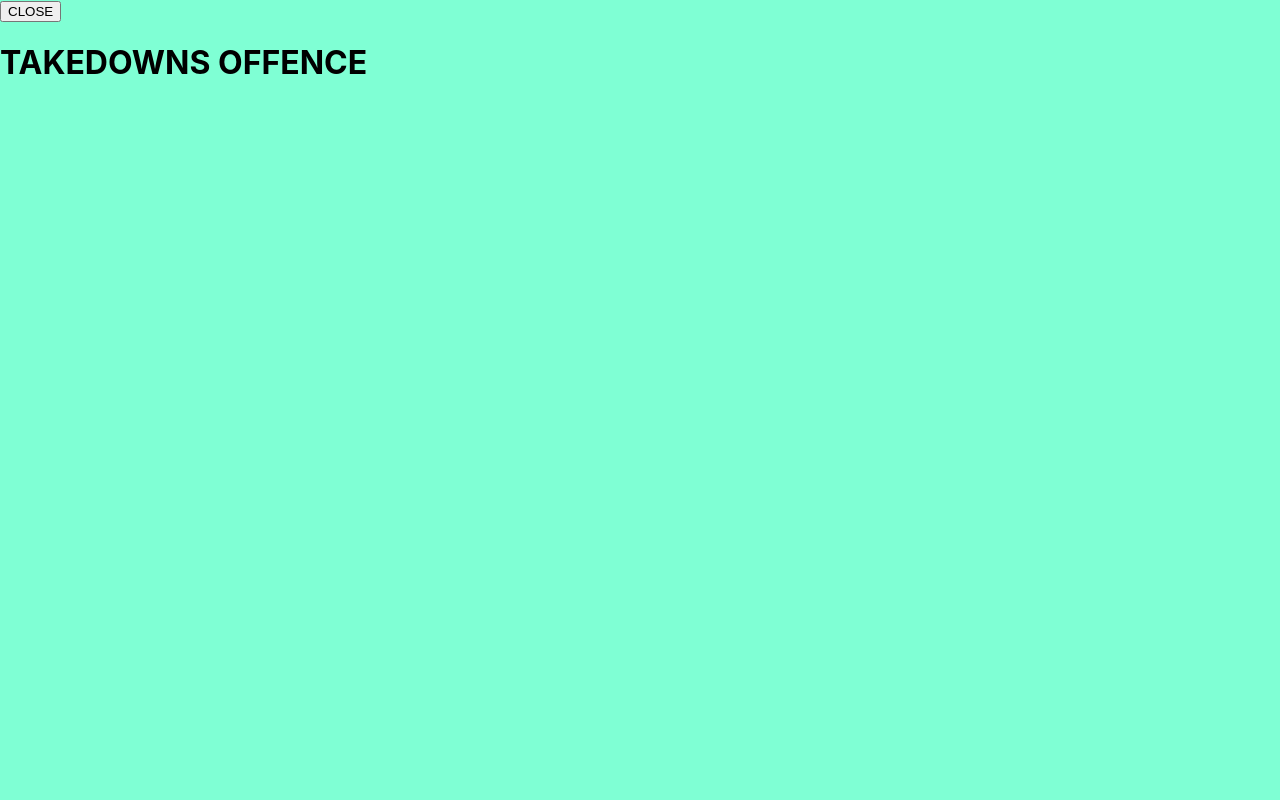
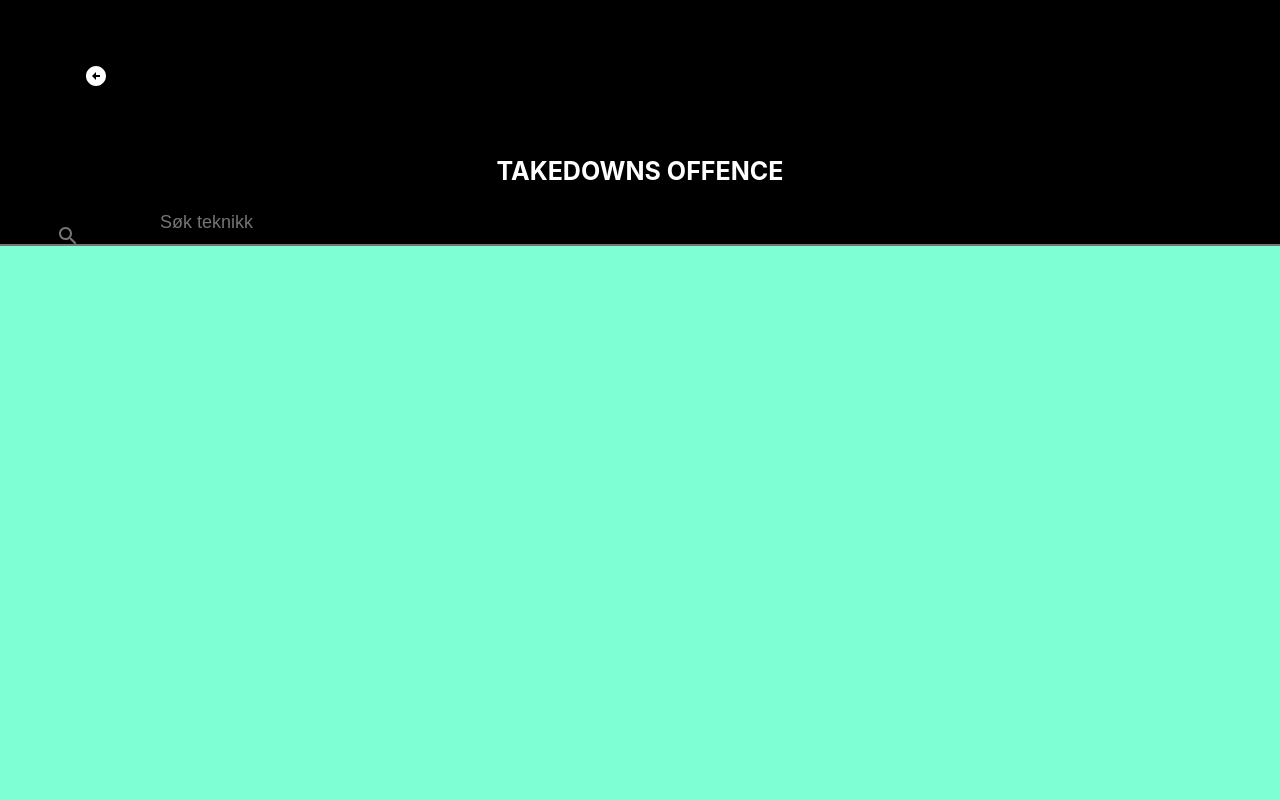
Before and after one commit to Afrimo/fmt_techniques, a React (Create React App) app: page /Menu in a window 1280 px wide. Both pictures are taken after a click on the element "Takedowns Offence". Shown: the top 800 px of the page. Built offline with nearby package versions, Linux system fonts and the light colour scheme.

Commit message:
modal header structured

```diff
--- a/src/components/GroundGameDefence.js
+++ b/src/components/GroundGameDefence.js
@@ -1,10 +1,16 @@
 import "../styles/GroundGameDefence.css";
+import SearchIcon from "@mui/icons-material/Search";
+import ArrowCircleLeftIcon from "@mui/icons-material/ArrowCircleLeft";
 
 export function GroundGameDefence({ toggleGgDefence }) {
   return (
     <div className="gg-def-box">
-      <button onClick={toggleGgDefence}>CLOSE</button>
-      <h1>GROUND GAME DEFENCE</h1>
+      <div className="modal-header">
+        <ArrowCircleLeftIcon onClick={toggleGgDefence} className="back" />
+        <h3>GROUND GAME DEFENCE</h3>
+        <SearchIcon className="search" />
+        <input className="search-bar" placeholder="Søk teknikk" />
+      </div>
     </div>
   );
 }
--- a/src/components/GroundGameOffence.js
+++ b/src/components/GroundGameOffence.js
@@ -1,10 +1,16 @@
 import "../styles/GroundGameOffence.css";
+import SearchIcon from "@mui/icons-material/Search";
+import ArrowCircleLeftIcon from "@mui/icons-material/ArrowCircleLeft";
 
 export function GroundGameOffence({ toggleGgOffence }) {
   return (
     <div className="gg-off-box">
-      <button onClick={toggleGgOffence}>CLOSE</button>
-      <h1>GROUND GAME OFFENCE</h1>
+      <div className="modal-header">
+        <ArrowCircleLeftIcon onClick={toggleGgOffence} className="back" />
+        <h3>GROUND GAME OFFENCE</h3>
+        <SearchIcon className="search" />
+        <input className="search-bar" placeholder="Søk teknikk" />
+      </div>
     </div>
   );
 }
--- a/src/components/StrikingDefence.js
+++ b/src/components/StrikingDefence.js
@@ -1,10 +1,16 @@
 import "../styles/StrikingDefence.css";
+import SearchIcon from "@mui/icons-material/Search";
+import ArrowCircleLeftIcon from "@mui/icons-material/ArrowCircleLeft";
 
 export function StrikingDefence({ toggleStrikingDefence }) {
   return (
     <div className="striking-def-box">
-      <button onClick={toggleStrikingDefence}>CLOSE</button>
-      <h1>STRIKING DEFENCE</h1>
+      <div className="modal-header">
+        <ArrowCircleLeftIcon onClick={toggleStrikingDefence} className="back" />
+        <h3>STRIKING DEFENCE</h3>
+        <SearchIcon className="search" />
+        <input className="search-bar" placeholder="Søk teknikk" />
+      </div>
     </div>
   );
 }
--- a/src/components/StrikingOffence.js
+++ b/src/components/StrikingOffence.js
@@ -1,10 +1,16 @@
 import "../styles/StrikingOffence.css";
+import SearchIcon from "@mui/icons-material/Search";
+import ArrowCircleLeftIcon from "@mui/icons-material/ArrowCircleLeft";
 
 export function StrikingOffence({ toggleStrikingOffence }) {
   return (
     <div className="striking-off-box">
-      <button onClick={toggleStrikingOffence}>CLOSE</button>
-      <h1>STRIKING OFFENCE</h1>
+      <div className="modal-header">
+        <ArrowCircleLeftIcon onClick={toggleStrikingOffence} className="back" />
+        <h3>STRIKING OFFENCE</h3>
+        <SearchIcon className="search" />
+        <input className="search-bar" placeholder="Søk teknikk" />
+      </div>
     </div>
   );
 }
--- a/src/components/TakedownsDefence.js
+++ b/src/components/TakedownsDefence.js
@@ -1,10 +1,16 @@
 import "../styles/TakedownsDefence.css";
+import SearchIcon from "@mui/icons-material/Search";
+import ArrowCircleLeftIcon from "@mui/icons-material/ArrowCircleLeft";
 
 export function TakedownsDefence({ toggleTkDefence }) {
   return (
     <div className="tk-def-box">
-      <button onClick={toggleTkDefence}>CLOSE</button>
-      <h1>TAKEDOWNS DEFENCE</h1>
+      <div className="modal-header">
+        <ArrowCircleLeftIcon onClick={toggleTkDefence} className="back" />
+        <h3>TAKEDOWNS DEFENCE</h3>
+        <SearchIcon className="search" />
+        <input className="search-bar" placeholder="Søk teknikk" />
+      </div>
     </div>
   );
 }
--- a/src/components/TakedownsOffence.js
+++ b/src/components/TakedownsOffence.js
@@ -1,10 +1,17 @@
 import "../styles/TakedownsOffence.css";
+import SearchIcon from "@mui/icons-material/Search";
+import ArrowCircleLeftIcon from "@mui/icons-material/ArrowCircleLeft";
 
 export function TakedownsOffence({ toggleTkOffence }) {
   return (
     <div className="tk-off-box">
-      <button onClick={toggleTkOffence}>CLOSE</button>
-      <h1>TAKEDOWNS OFFENCE</h1>
+      <div className="modal-header">
+        <ArrowCircleLeftIcon onClick={toggleTkOffence} className="back" />
+
+        <h3>TAKEDOWNS OFFENCE</h3>
+        <SearchIcon className="search" />
+        <input className="search-bar" placeholder="Søk teknikk" />
+      </div>
     </div>
   );
 }
--- a/src/components/WallgameDefence.js
+++ b/src/components/WallgameDefence.js
@@ -1,10 +1,16 @@
 import "../styles/WallgameDefence.css";
+import SearchIcon from "@mui/icons-material/Search";
+import ArrowCircleLeftIcon from "@mui/icons-material/ArrowCircleLeft";
 
 export function WallgameDefence({ toggleWallDefence }) {
   return (
     <div className="wallgame-def-box">
-      <button onClick={toggleWallDefence}>CLOSE</button>
-      <h1>WALLGAME DEFENCE</h1>
+      <div className="modal-header">
+        <ArrowCircleLeftIcon onClick={toggleWallDefence} className="back" />
+        <h3>WALLGAME DEFENCE</h3>
+        <SearchIcon className="search" />
+        <input className="search-bar" placeholder="Søk teknikk" />
+      </div>
     </div>
   );
 }
--- a/src/components/WallgameOffence.js
+++ b/src/components/WallgameOffence.js
@@ -1,10 +1,16 @@
 import "../styles/WallgameOffence.css";
+import SearchIcon from "@mui/icons-material/Search";
+import ArrowCircleLeftIcon from "@mui/icons-material/ArrowCircleLeft";
 
 export function WallgameOffence({ toggleWallOffence }) {
   return (
     <div className="wallgame-off-box">
-      <button onClick={toggleWallOffence}>CLOSE</button>
-      <h1>WALLGAME OFFENCE</h1>
+      <div className="modal-header">
+        <ArrowCircleLeftIcon onClick={toggleWallOffence} className="back" />
+        <h3>WALLGAME OFFENCE</h3>
+        <SearchIcon className="search" />
+        <input className="search-bar" placeholder="Søk teknikk" />
+      </div>
     </div>
   );
 }
--- a/src/styles/TakedownsOffence.css
+++ b/src/styles/TakedownsOffence.css
@@ -5,3 +5,40 @@
   position: fixed;
   background-color: aquamarine;
 }
+
+.modal-header {
+  background-color: black;
+  width: 100%;
+  height: max-content;
+  text-align: center;
+  border-bottom: 2px solid #757675;
+  padding-bottom: 10px;
+}
+
+.modal-header h3 {
+  color: #fff;
+  margin-top: 5%;
+  font-size: 25px;
+}
+
+.back {
+  margin-right: 85%;
+  margin-top: 5%;
+  color: #fff;
+}
+
+.search-bar {
+  width: 75%;
+  height: 19%;
+  background: none;
+  border: none;
+  font-size: 18px;
+  color: #fff;
+}
+
+.search {
+  position: absolute;
+  color: #757675;
+  margin-left: -8%;
+  margin-top: 1%;
+}
```
Also changed, not shown: package.json (+8 -0 lines), 1 other file (tests, documents, lock files or other folders).
